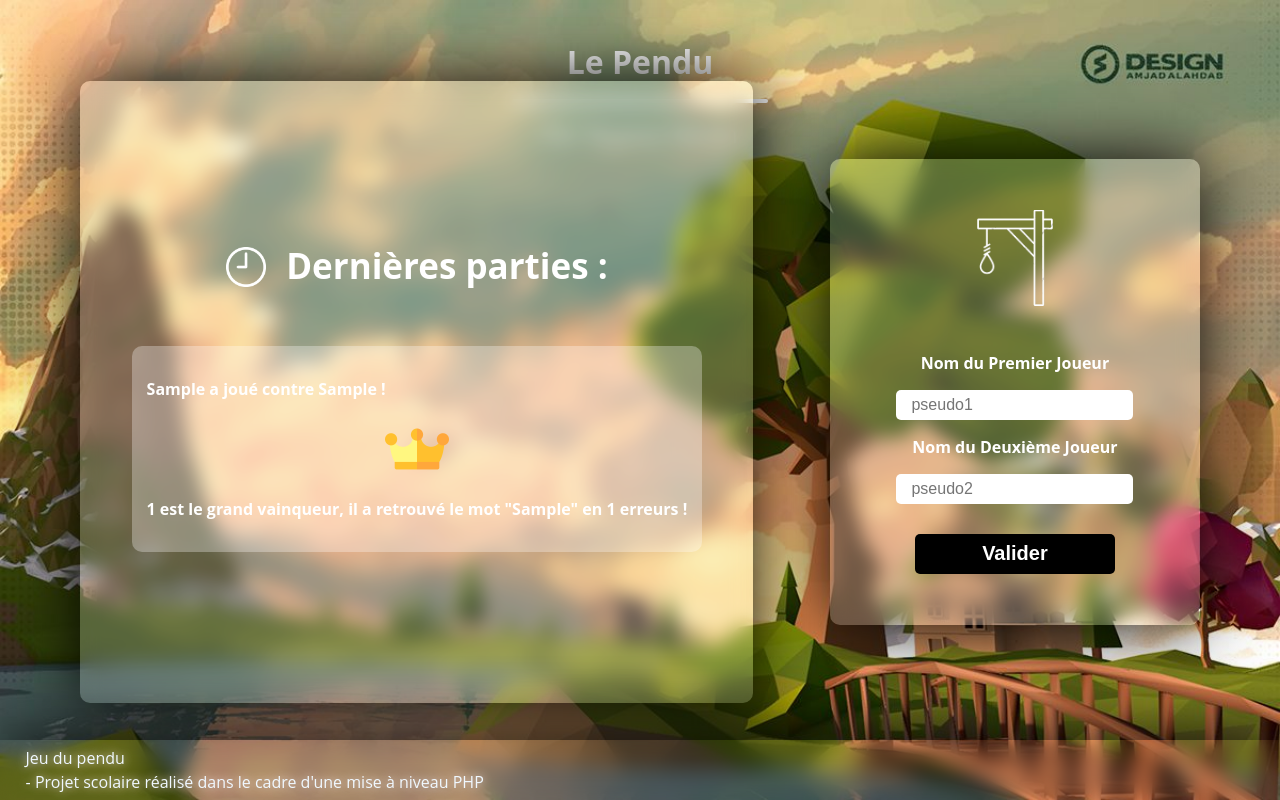
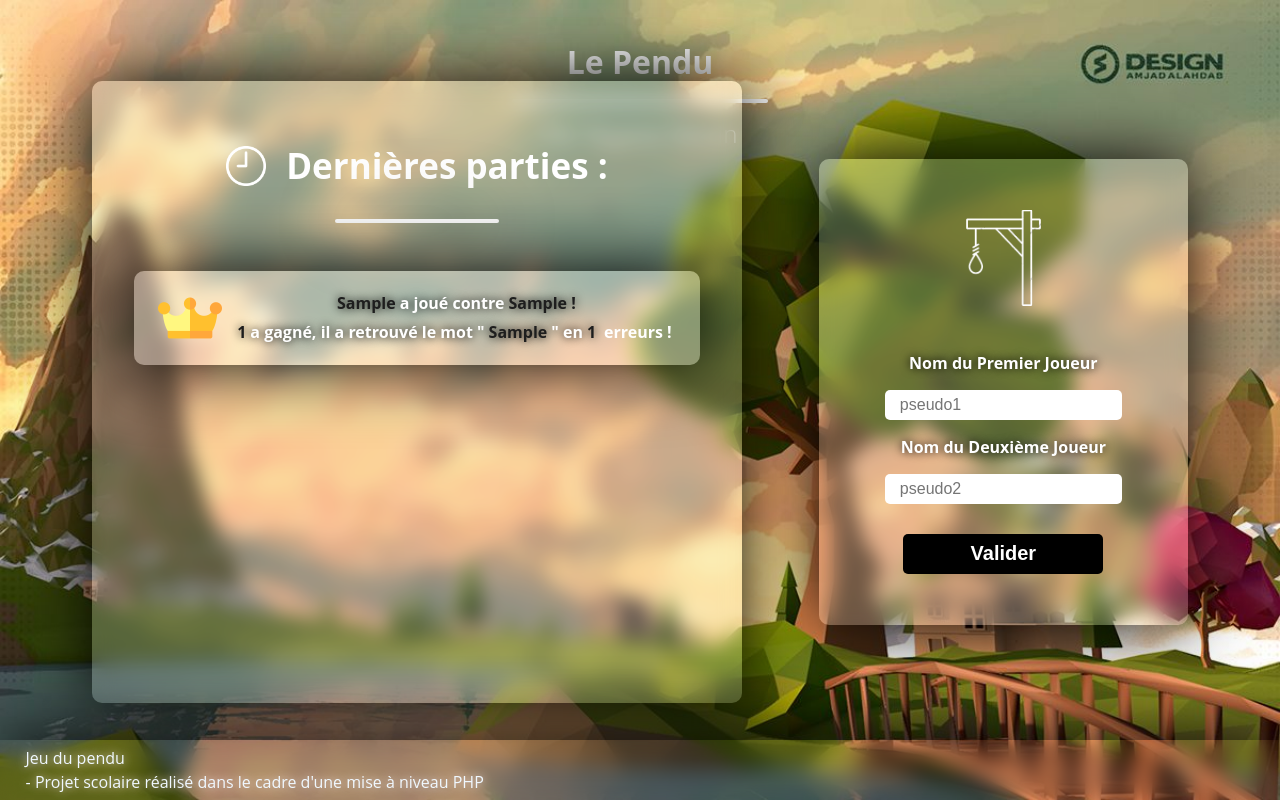
Before and after one commit to rayaaaneee/Hangman-Game, a PHP site: page / in a window 1280 px wide. Run offline with PHP 8.4, Linux system fonts and the light colour scheme; tables that the repository leaves empty hold one stand-in row (values such as "Sample post").

Commit message:
Improve CSS

```diff
--- a/asset/css/chooseWord.css
+++ b/asset/css/chooseWord.css
@@ -57,7 +57,6 @@
     flex-direction: column;
     justify-content: center;
     align-items: center;
-    max-width: 1200px;
     margin: 0;
     padding: 0;
 }
--- a/asset/css/index.css
+++ b/asset/css/index.css
@@ -27,7 +27,6 @@
 .main-container > .container-index-page {
     display: flex;
     flex-direction: column;
-    justify-content: center;
     align-items: center;
     row-gap: 15px;
     border-radius: 10px;
@@ -148,15 +147,76 @@
     margin-top: 30px;
 }
 
-.game {
+.game, .no-game-container {
+    width: 98%;
     background-color: rgba(255, 255, 255, 0.3);
     border-radius: 10px;
     padding: 15px;
 }
 
+.no-game-container {
+    width: 100%;
+    height: 100%;
+    display: flex;
+    flex-direction: column;
+    justify-content: center;
+    align-items: center;
+    row-gap: 15px;
+}
+
+.game {
+    display: flex;
+    flex-direction: row;
+    justify-content: center;
+    align-items: center;
+    column-gap: 15px;
+}
+
+.surlign-text {
+    color: #1e1e1e;
+    font-weight: bold;
+}
+
+.game * {
+    margin: 0;
+    padding: 0;
+}
+
+.game p, .no-game-container p, .container-index-page label {
+    text-shadow: 0 0 10px #000000;
+    text-align: center;
+}
+
+.separator-bar, .game, .no-game-container {
+    box-shadow: 0 0 70px #000000;
+}
+
 .game img {
     width: 5vw;
     height: fit-content;
-    margin: 0 auto;
     display: block;
 }
+
+.text-container {
+    display: flex;
+    flex-direction: column;
+    justify-content: center;
+    align-items: center;
+    row-gap: 5px;
+}
+
+.text-container-players, .text-container-winner {
+    display: flex;
+    flex-direction: row;
+    justify-content: center;
+    align-items: center;
+    column-gap: 4px;
+}
+
+.separator-bar {
+    width: 30%;
+    height: 4px;
+    border-radius: 5px;
+    background-color: #ffffff;
+    margin: 3px 0;
+}
--- a/class/database/dao/GameDAO.php
+++ b/class/database/dao/GameDAO.php
@@ -25,7 +25,7 @@ class GameDAO
 
     public function getLastGames()
     {
-        $sql = "SELECT * FROM game";
+        $sql = "SELECT * FROM game ORDER BY id DESC LIMIT 7";
 
         $res = $this->db->query($sql)->fetchAll();
 
--- a/index.php
+++ b/index.php
@@ -13,18 +13,37 @@ $games = $dao->getLastGames();
             <img src="<?= PATH_IMG ?>clock.png" alt="logo" class="logo-recent-events" draggable="false" />
             <h2>Dernières parties : </h2>
         </div>
+        <div class="separator-bar"></div>
         <div class="all-informations-games">
             <?php
             $i = 0;
             foreach ($games as $game) { ?>
                 <div class="game">
-                    <p><?= $game['player1']; ?> a joué contre <?= $game['player2']; ?> !</p>
                     <img src="<?= PATH_IMG ?>crown.png" alt="crown" class="logo-winner" draggable="false" />
-                    <p><?= $game['winner']; ?> est le grand vainqueur, il a retrouvé le mot "<?= $game['word'] ?>" en <?= $game['errors']; ?> erreurs !</p>
+                    <div class="text-container">
+                        <div class="text-container-players">
+                            <p class="surlign-text"><?= $game['player1']; ?></p>
+                            <p>a joué contre </p>
+                            <p class="surlign-text"><?= $game['player2']; ?> !</p>
+                        </div>
+                        <div class="text-container-winner">
+                            <p class="surlign-text"><?= $game['winner']; ?></p>
+                            <p>a gagné, il a retrouvé le mot "</p>
+                            <p class="surlign-text"><?= $game['word'] ?></p>
+                            <p>" en</p>
+                            <p class="surlign-text"><?= $game['errors']; ?></p>
+                            </p> erreurs !</p>
+                        </div>
+                    </div>
                 </div>
             <?php $i++;
             }
-            ?>
+
+            if ($i == 0) { ?>
+                <div class="no-game-container">
+                    <p class="no-games">Aucune partie n'a encore été jouée,</br> faite des parties et elles s'afficheront ici !</p>
+                </div>
+            <?php } ?>
         </div>
     </div>
     <div class="container-index-page main-container-start-game">
```
